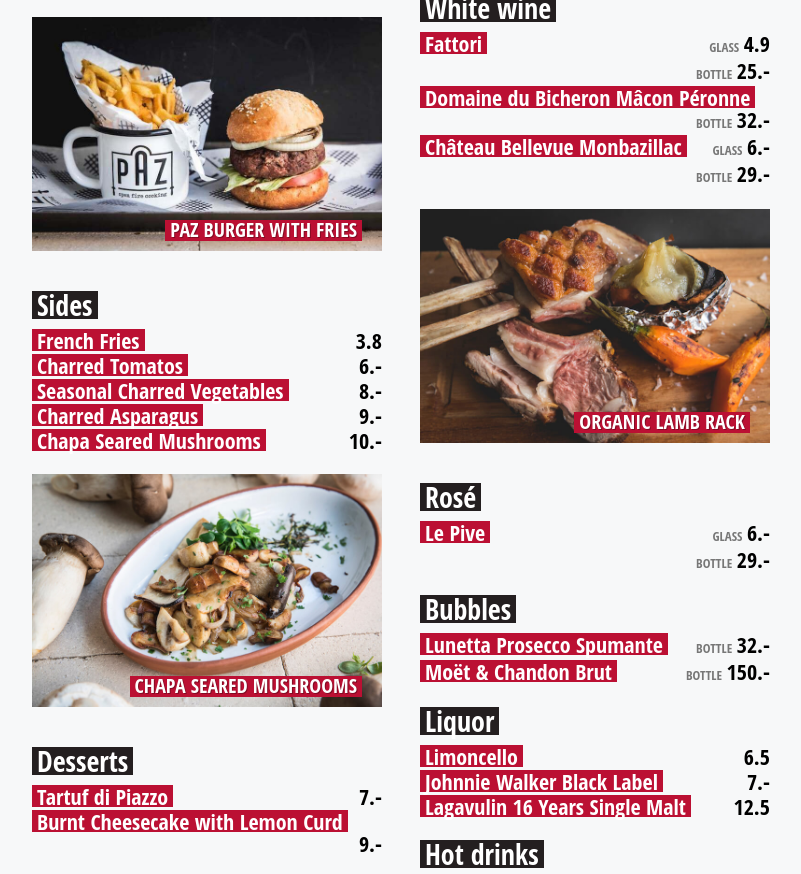
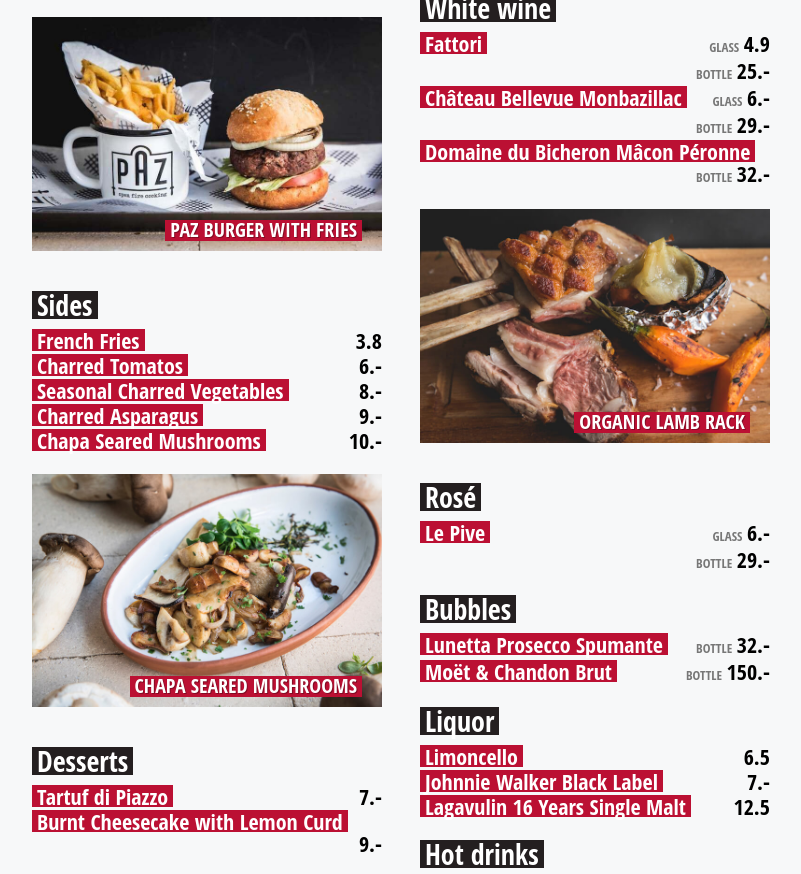
Before and after one commit to komlew/paz, a plain HTML site: page menu/index.html in a window 1280 px wide. Shown: the part 1923-2797 px from the top of the page, without its empty margins (239-1040 px from the left). Drawn offline with Linux system fonts and the light colour scheme.

Commit message:
fix: Moved more expensive wine lower in the list; Changed price padding

```diff
--- a/menu/index.html
+++ b/menu/index.html
@@ -346,15 +346,15 @@
           <p>Venice, Italy. 100% Pinot Grigio. Fruity, frank and rich in structure with surrounding softness. Very persistent. Tasty and fresh. Delicately salty.</p>
         </li>
         <li>
-          <h4>Domaine du Bicheron Mâcon Péronne</h4>
-          <aside class="bottle">32.-</aside>
-          <p>Bourgogne, France. 100% Chardonnay. Abundant apple fruit with a suggestion of citrus, great purity and an underpinning minerality. No oak is used, so the wine reveals all of the freshness that Chardonnay can give.</p>
-        </li>
-        <li>
           <h4>Château Bellevue Monbazillac</h4>
           <aside class="glass">6.-</aside>
           <aside class="bottle">29.-</aside>
           <p>Monbazillac, France. Sauvignon Blanc, Sémillon, Muscadelle. Deep yellow golden hued wine with lusciously sweet flavors of brioche, honey, and vanilla cake that shine through on the palate.</p>
+        </li>
+        <li>
+          <h4>Domaine du Bicheron Mâcon Péronne</h4>
+          <aside class="bottle">32.-</aside>
+          <p>Bourgogne, France. 100% Chardonnay. Abundant apple fruit with a suggestion of citrus, great purity and an underpinning minerality. No oak is used, so the wine reveals all of the freshness that Chardonnay can give.</p>
         </li>
       </ul>
       <figure>
--- a/styles_menu.css
+++ b/styles_menu.css
@@ -46,7 +46,7 @@
   line-height: 1em;
   float: right;
   clear: right;
-  margin-left: 1em;
+  margin-left: 0.8em;
 }
 main aside + aside {
   padding-top: 3px;
```
